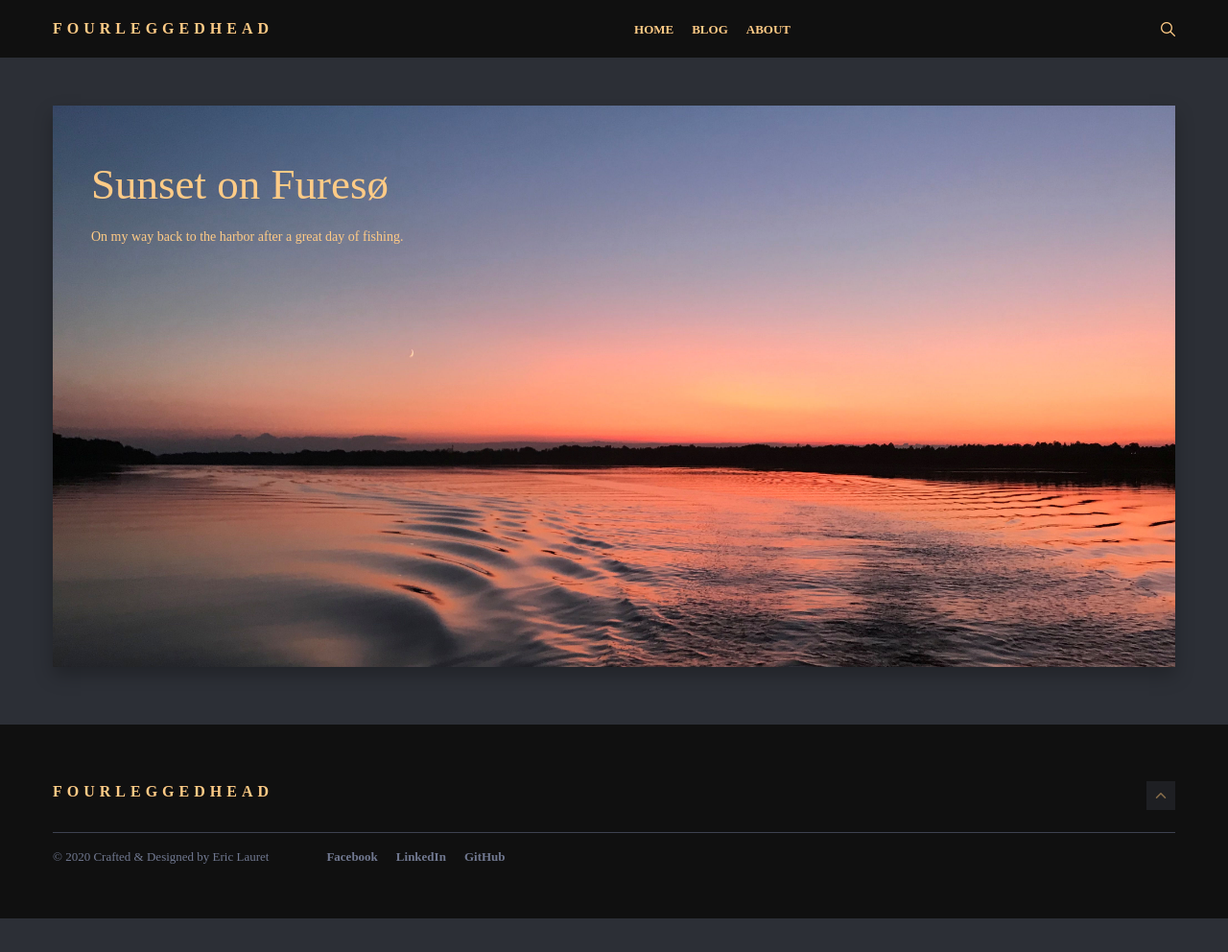
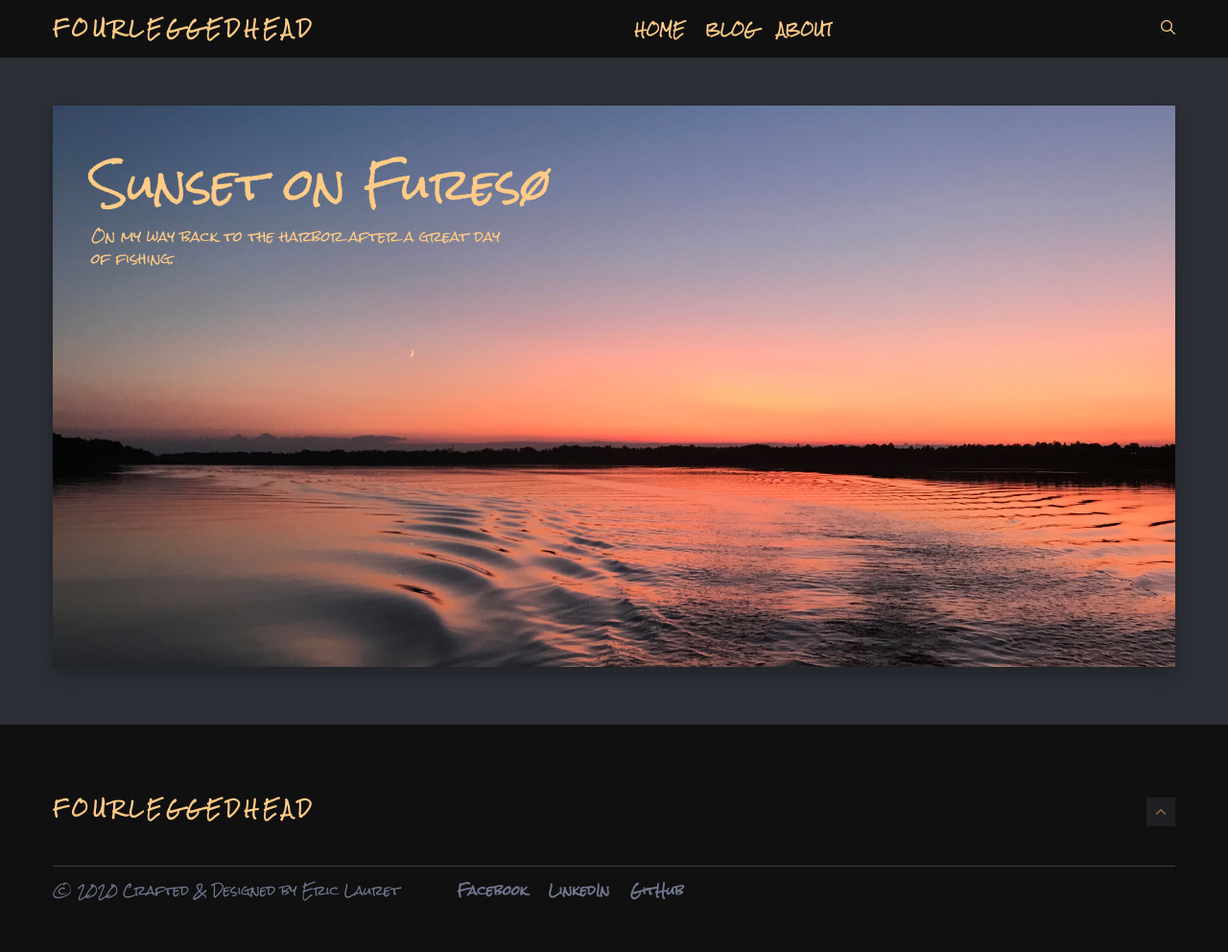
Before and after one commit to FourLeggedHead/fourleggedhead.github.io, a Jekyll site: the page built from index.html, in a window 1280 px wide. Shown: the whole page at 96% size. Built offline with Jekyll 4.4.1, drawn with Linux system fonts in a browser that asks for light colours; nearby versions of some CDN libraries; comment, search, counter and statistics services are not loaded; before the commit the page ends 957 px from its top, so only the background shows below that.

Commit message:
Added Rock Salt font

```diff
--- a/_includes/head.html
+++ b/_includes/head.html
@@ -8,6 +8,7 @@
 
   <!-- Google Font -->
   <link href="https://fonts.googleapis.com/css?family=Nunito:400,700" rel="stylesheet">
+  <link href="https://fonts.googleapis.com/css?family=Rock+Salt&display=swap" rel="stylesheet">
   <!-- Ionicons -->
   <link href="https://unpkg.com/ionicons@4.2.2/dist/css/ionicons.min.css" rel="stylesheet">
 
```
